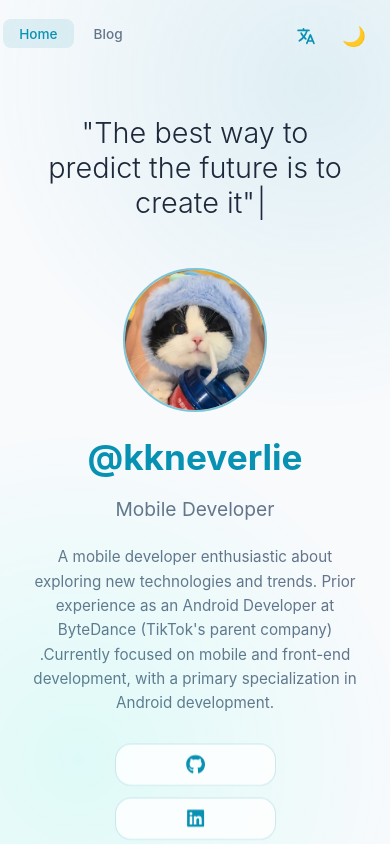
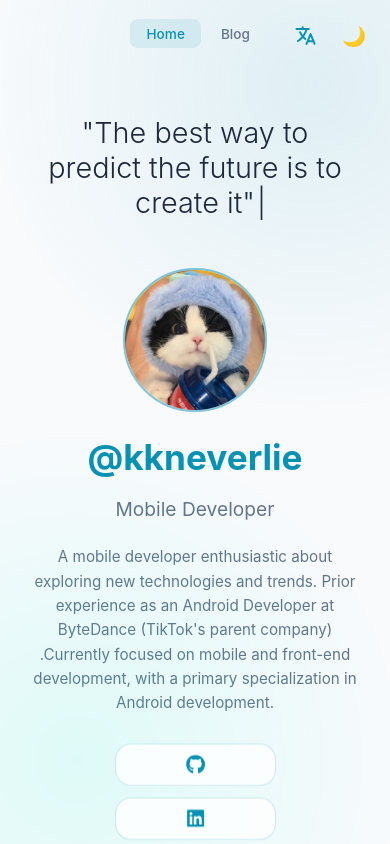
Before and after one commit to AKAAE86/KKBlog, a React (Create React App) app: page / in a window 390 px wide. Shown: the top 844 px of the page. Built offline with nearby package versions, Linux system fonts and the light colour scheme.

Commit message:
feat: fix mobile

```diff
--- a/src/App.js
+++ b/src/App.js
@@ -115,10 +115,10 @@ function App() {
   return (
     <Router>
       <div className="theme-controls">
-        <button className="language-toggle" onClick={toggleLocale}>
+        <button onClick={toggleLocale}>
           <IoLanguage />
         </button>
-        <button className="theme-toggle" onClick={toggleTheme}>
+        <button onClick={toggleTheme}>
           {theme === 'dark' ? '☀️' : '🌙'}
         </button>
       </div>
--- a/src/App.scss
+++ b/src/App.scss
@@ -882,12 +882,15 @@ body {
   }
 
   @media (max-width: 480px) {
-    width: auto; // 移除 width: calc(100% - 2rem)
-    min-width: 200px; // 设置最小宽度
+    width: 100%; // 让容器占满宽度
+    display: flex;
+    justify-content: center; // 水平居中
+    min-width: unset; // 移除最小宽度限制
+    padding: 0 1rem; // 添加左右内边距
 
     .tab-item {
-      flex: 0 1 auto; // 移除 flex: 1
-      padding: 0.4rem 1rem; // 保持固定padding
+      flex: 0 1 auto; // 保持内容自适应宽度
+      padding: 0.4rem 1rem;
     }
   }
 }
@@ -895,8 +898,11 @@ body {
 // 响应式调整
 @media (max-width: 768px) {
   .tab-bar {
-    margin: 1rem auto;  // 减小边距
+    margin: 1rem auto;
     padding: 0.2rem;
+    width: 100%; // 确保在平板尺寸下也是居中的
+    display: flex;
+    justify-content: center;
 
     .tab-item {
       padding: 0.4rem 1rem;
```
